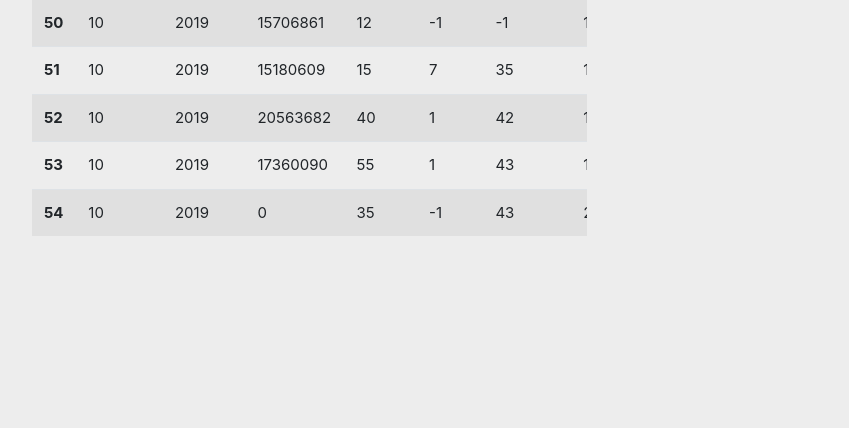
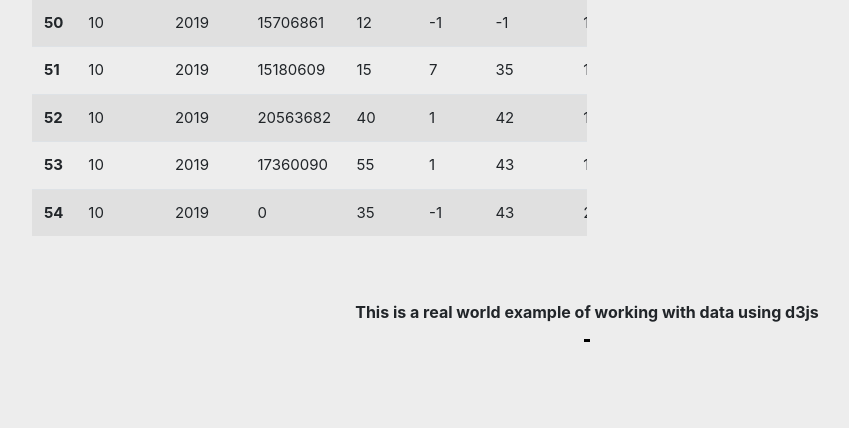
Before and after one commit to davidc104/CPS, a Flask app: page /data in a window 1280 px wide. Shown: the part 2541-2969 px from the top of the page, without its empty margins (53-902 px from the left). Before the commit the page ends 2777 px from the top, so only its background shows below. Run offline with Flask 2, Linux system fonts and the light colour scheme; some libraries are stand-ins or nearby versions; grey boxes are pictures that could not be loaded.

Commit message:
added a video to the data page along with the video itself in the images folder.

```diff
--- a/static/css/d3Style.css
+++ b/static/css/d3Style.css
@@ -37,3 +37,10 @@
   fill: #e75480;
   cursor: pointer;
 }
+
+.videoDiv
+{
+    width: 1%; /*or whatever % you prefer*/
+    margin: 0 auto;
+    display: block;
+}
--- a/templates/data.html
+++ b/templates/data.html
@@ -611,8 +611,16 @@
         </div>
       </div>
     </div>
-
-
+    <br>
+    <br>
+    <center> <strong>This is a real world example of working with data using d3js</strong></center>
+    <div class="videoDiv">
+      <center><video width="50%" controls>
+          <source src="/static/images/catshi.mp4" type="video/mp4">
+          <source src="/static/images/catshi.ogg" type="video/ogg">
+          Your browser does not support the video tag.
+        </video></center>
+    </div>
 
 
   </body>
--- a/templates/index.html
+++ b/templates/index.html
@@ -131,6 +131,12 @@
         </div>
         </div>
         </div>
+
+
+
+
+
+
         <!-- Footer Section -->
         <footer>
             <div class="footer"></div>
```
Also changed, not shown: static/css/style1.css (+1 -0 lines), 2 other files. Lines whose indentation alone changed are shown as unchanged.
